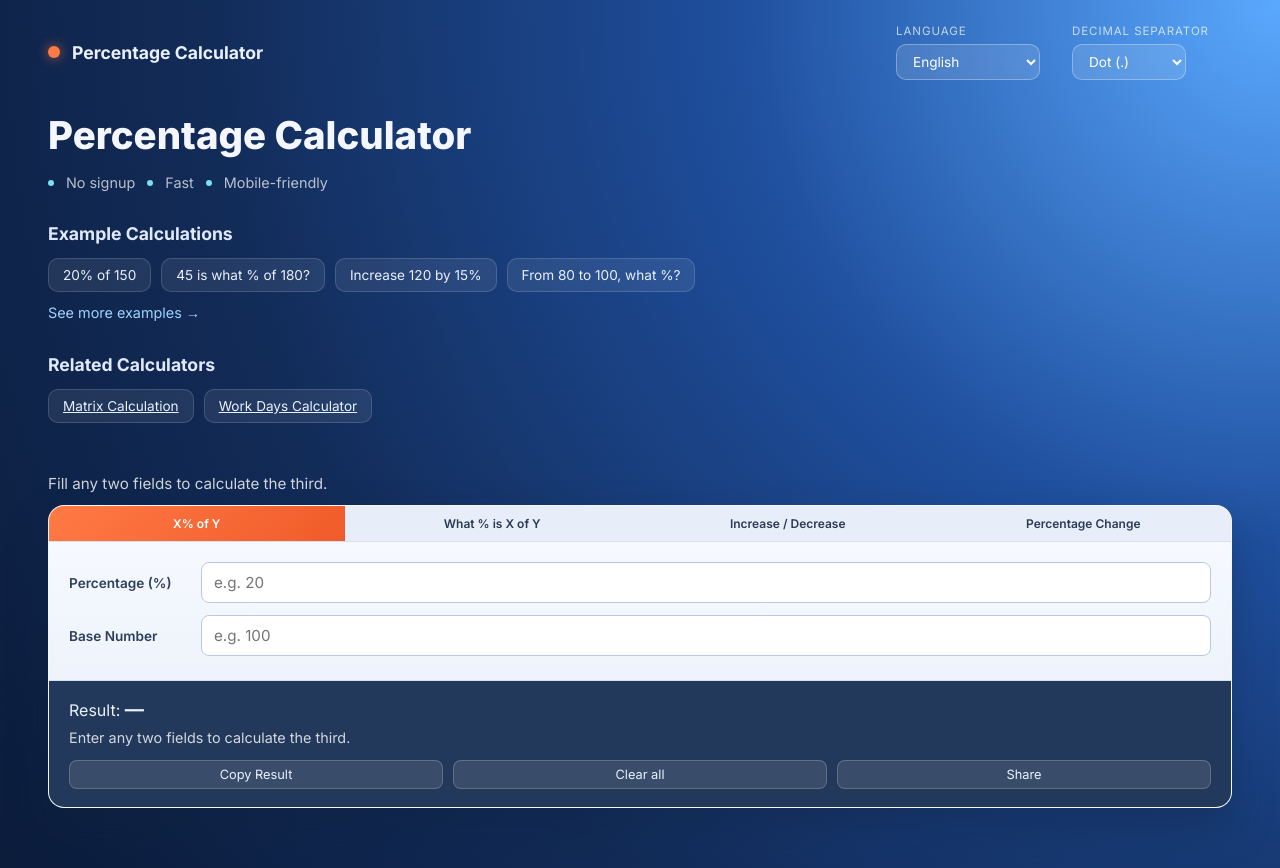
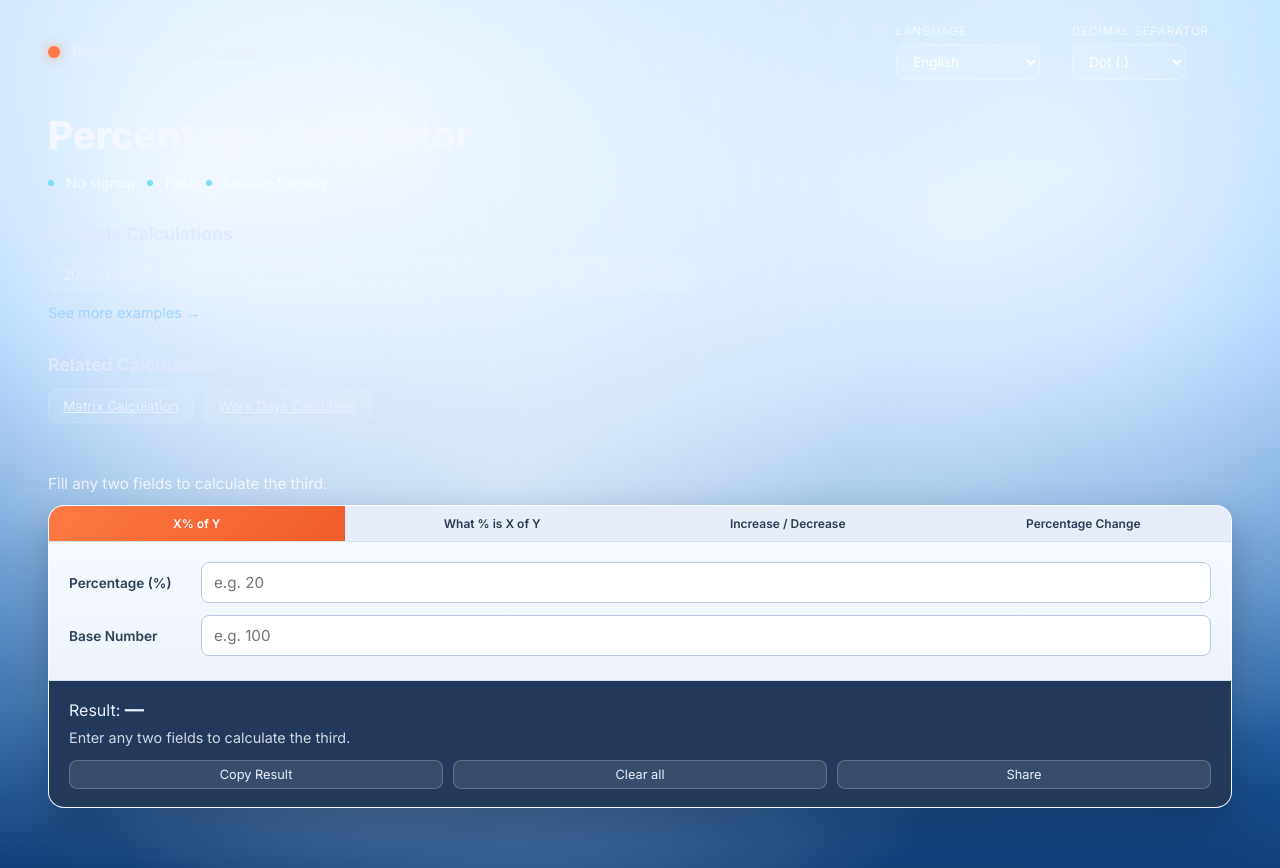
Before and after one commit to FranciscoMMonteiro/percentage_calculator_site, a React (Vite) app: page / in a window 1280 px wide. Built offline with nearby package versions, Linux system fonts and the light colour scheme.

Commit message:
Change background

```diff
--- a/src/index.css
+++ b/src/index.css
@@ -8,7 +8,14 @@
 
 body {
   font-family: 'Inter', sans-serif;
-  background: radial-gradient(circle at top right, #5aa9ff 0%, #1f4f9e 35%, #122b57 70%, #0b1c3b 100%);
+  background-color: #6fb7ff;
+  background-image:
+    radial-gradient(circle at 15% 20%, rgba(255, 255, 255, 0.8) 0%, rgba(255, 255, 255, 0) 55%),
+    radial-gradient(circle at 30% 15%, rgba(255, 255, 255, 0.7) 0%, rgba(255, 255, 255, 0) 50%),
+    radial-gradient(circle at 75% 25%, rgba(255, 255, 255, 0.7) 0%, rgba(255, 255, 255, 0) 52%),
+    radial-gradient(circle at 85% 20%, rgba(255, 255, 255, 0.6) 0%, rgba(255, 255, 255, 0) 50%),
+    radial-gradient(circle at 40% 55%, rgba(255, 255, 255, 0.55) 0%, rgba(255, 255, 255, 0) 60%),
+    linear-gradient(180deg, #88c9ff 0%, #5aa9ff 35%, #1f69b6 70%, #10407a 100%);
   color: #ffffff;
   min-height: 100vh;
   overflow-x: hidden;
```
